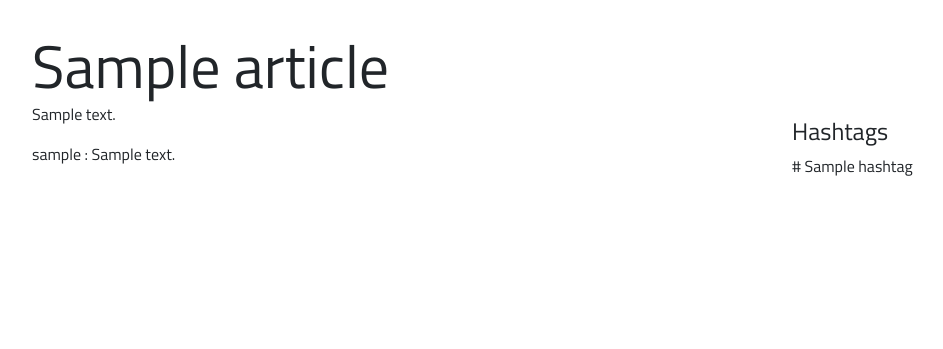
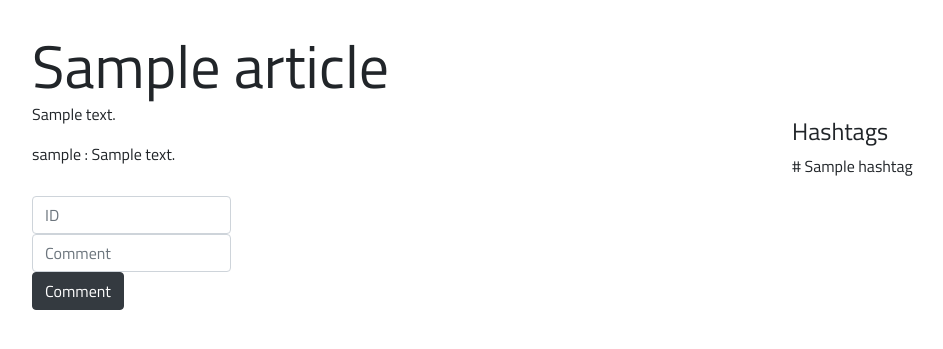
Before and after one commit to cmdlhz/study_for_ver2, a Django app: page /1/ in a window 1280 px wide. Shown: the part 44-393 px from the top of the page, without its empty margins (53-996 px from the left). Run offline with Django 3.2, Linux system fonts and the light colour scheme; tables that the repository leaves empty hold one stand-in row (values such as "Sample post"); some libraries are stand-ins or nearby versions.

Commit message:
[2-3] Week 3 Comments (2,3 of 3) : Enter comments

```diff
--- a/backend/imagineer_django/week3/blog/views.py
+++ b/backend/imagineer_django/week3/blog/views.py
@@ -41,6 +41,17 @@ def detail(request, article_id):
     'comment_list' : comment_list,
     'hashtag_list' : hashtag_list,
   }
+  if request.method == 'GET':
+    pass
+  elif request.method == 'POST':
+    username = request.POST.get('username')
+    content = request.POST.get('content')
+    Comment.objects.create(
+      article = article,
+      username = username,
+      content = content
+    )
+    return HttpResponseRedirect(f'/{article_id}/')
   return render(request, 'detail.html', ctx)
 
 def about(request):
--- a/backend/imagineer_django/week3/static/css/base.css
+++ b/backend/imagineer_django/week3/static/css/base.css
@@ -54,3 +54,7 @@
   padding-left: 0;
   list-style: none;
 }
+
+.commentForm{
+  margin-top: 30px;
+}
--- a/backend/imagineer_django/week3/templates/detail.html
+++ b/backend/imagineer_django/week3/templates/detail.html
@@ -14,8 +14,24 @@
       <!-- ## Form Bring Comments Method 3 -->
       <div>
         <!-- {% for comment in article.article_comments.all %} -->
-        {{ comment.username }} : {{ comment.content }}
+        <div>{{ comment.username }} : {{ comment.content }}</div>
         <!-- {% endfor %} -->
+      </div>
+      <div class="commentForm">
+        <form class="form-inline" method="post" action="">
+          {% csrf_token %}
+          <div>
+            <div class="form-group">
+              <input class="form-control" placeholder="ID" name="username" />
+            </div>
+            <div class="form-group">
+              <input class="form-control" placeholder="Comment" name="content" />
+            </div>
+            <div class="form-group">
+              <button class="btn btn-dark" type="submit">Comment</button>
+            </div>
+          </form>
+        </div>
       </div>
     </div>
     <div class="col-sm-3 col-sm-offset-1 blog-sidebar">
```
